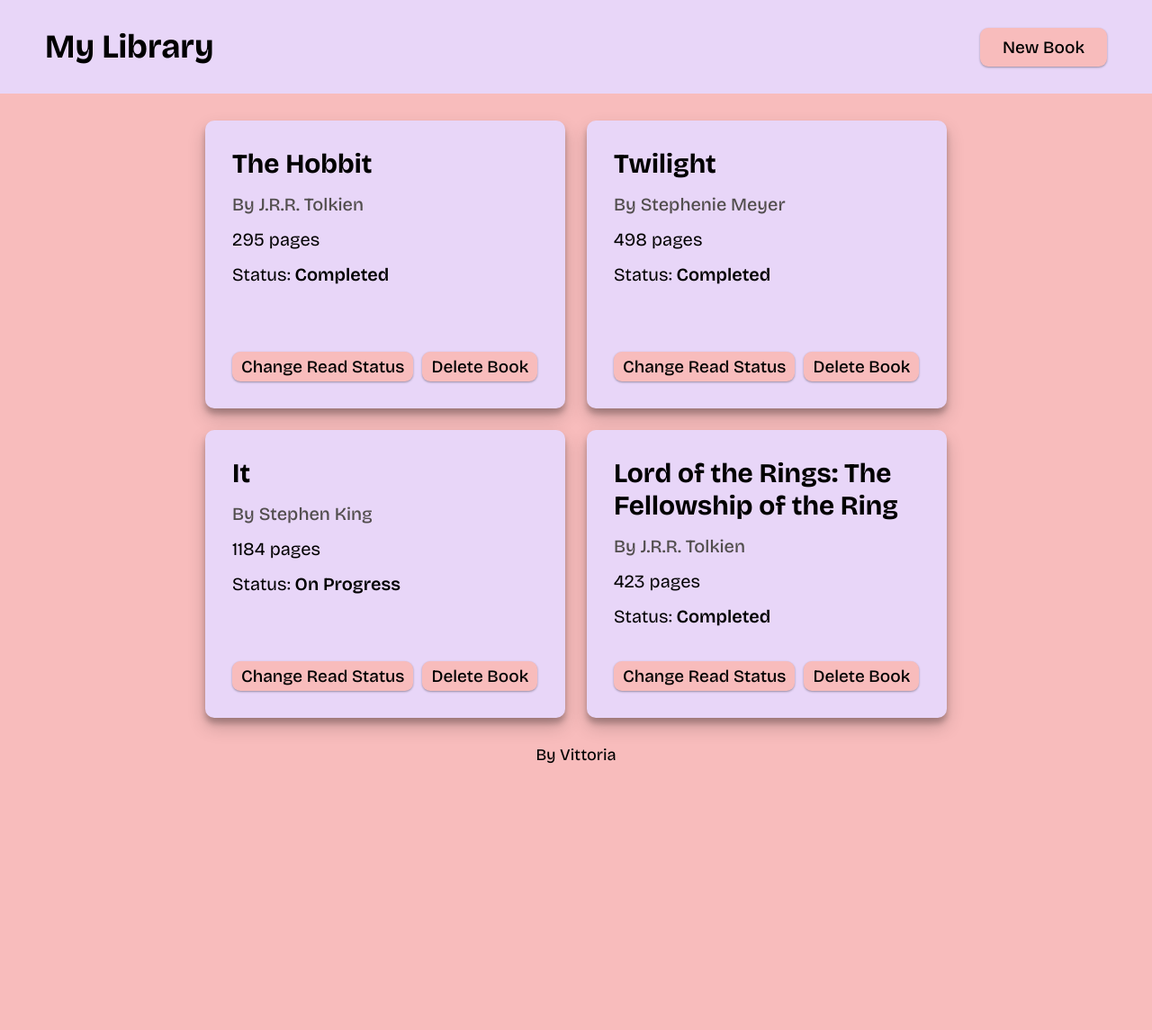
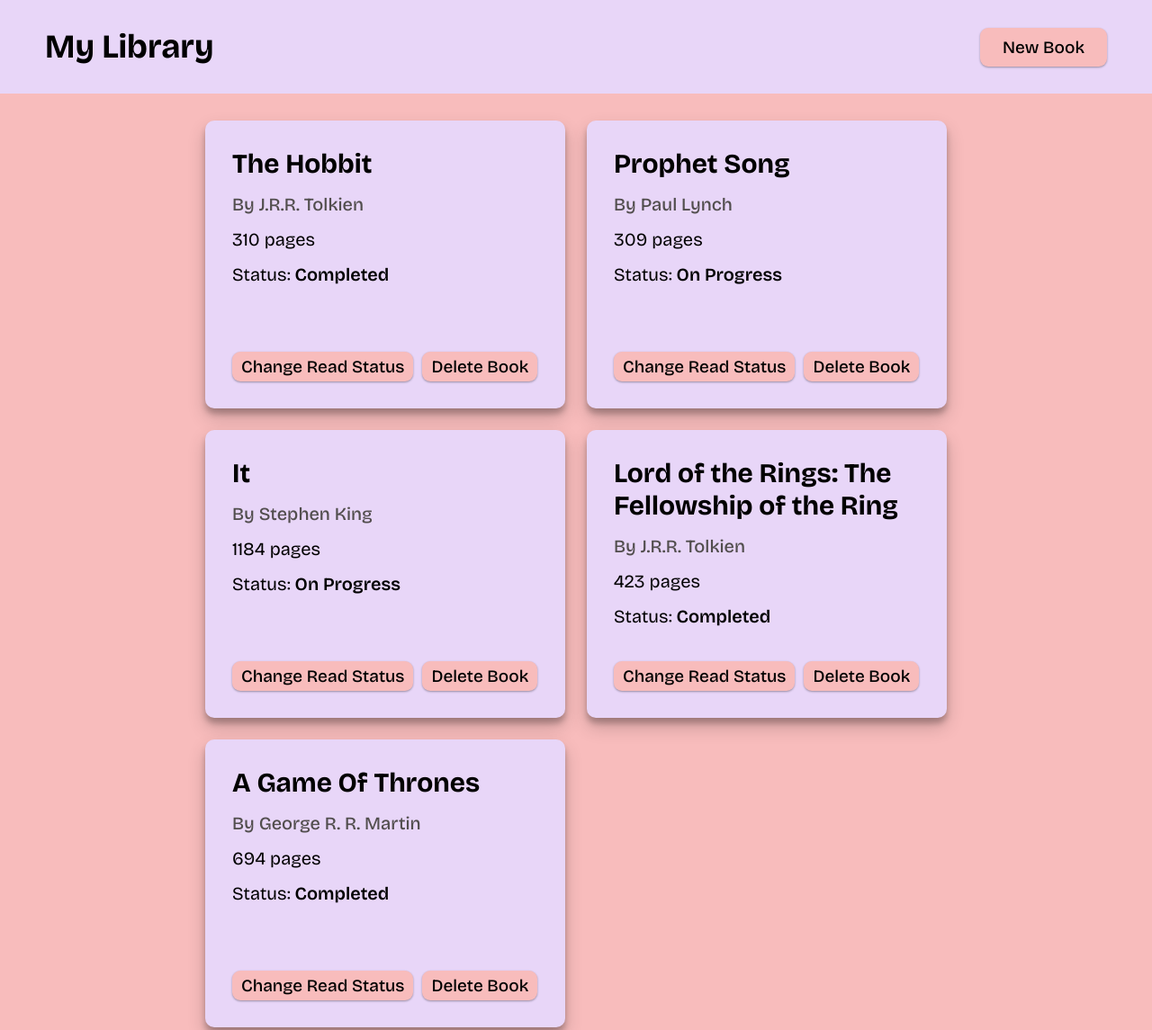
Before and after one commit to vbenedeto/library-app-js, a plain HTML site: page index.html in a window 1280 px wide. Shown: the top 1145 px of the page at 90% size. Before the commit the page ends 870 px from the top, so only its background shows below. Drawn offline with nearby package versions, Linux system fonts and the light colour scheme.

Commit message:
Add README file and update script.js file

```diff
--- a/index.html
+++ b/index.html
@@ -18,7 +18,7 @@
   </header>
   <dialog>
     <div class="close-dialog-container">
-      <img class="close-dialog-container__btn" src="window-close.svg" alt="Close Icon Button">
+      <img class="close-dialog-container__btn" src="assets/window-close.svg" alt="Close Icon Button">
     </div>
     <form id="form" action="#">
       <div class="field">
--- a/script.js
+++ b/script.js
@@ -122,11 +122,12 @@ function displayLibrary() {
   })
 }
 
-const hobbit = new Book('The Hobbit', 'J.R.R. Tolkien', 295, true);
-const twilight = new Book("Twilight", "Stephenie Meyer", 498, true);
+const hobbit = new Book("The Hobbit", "J.R.R. Tolkien", 310, true);
+const prophetSong = new Book("Prophet Song", "Paul Lynch", 309, false);
 const itTheClown = new Book("It", "Stephen King", 1184, false);
 const lotr = new Book("Lord of the Rings: The Fellowship of the Ring", "J.R.R. Tolkien", 423, true);
+const got = new Book("A Game Of Thrones", "George R. R. Martin", 694, true);
 
-myLibrary.push(hobbit, twilight, itTheClown, lotr);
+myLibrary.push(hobbit, prophetSong, itTheClown, lotr, got);
 
 displayLibrary(myLibrary);
```
Also changed, not shown: assets/screenshotApp.png (added), assets/window-close.svg (renamed from window-close.svg), 1 other file.
